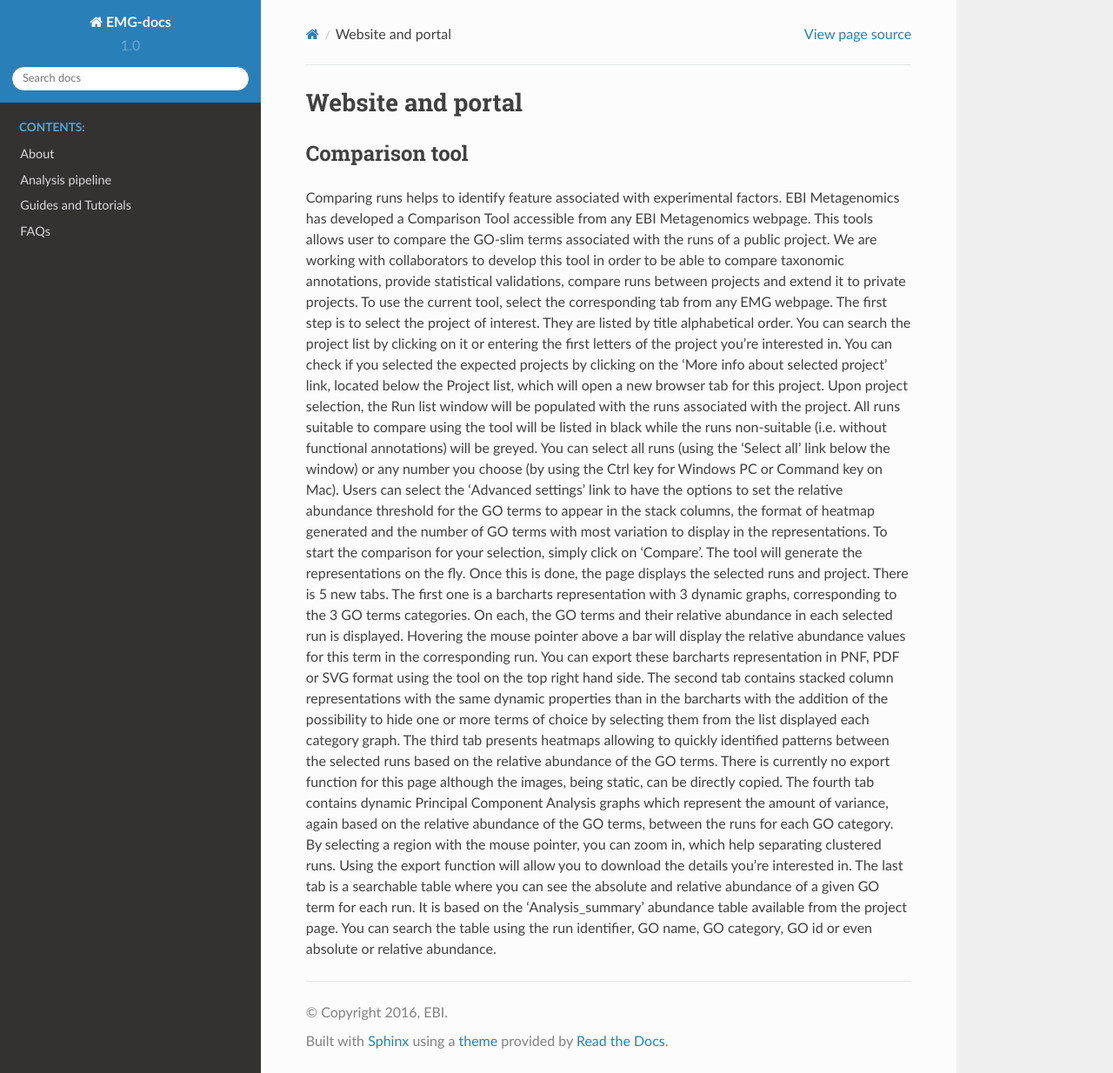
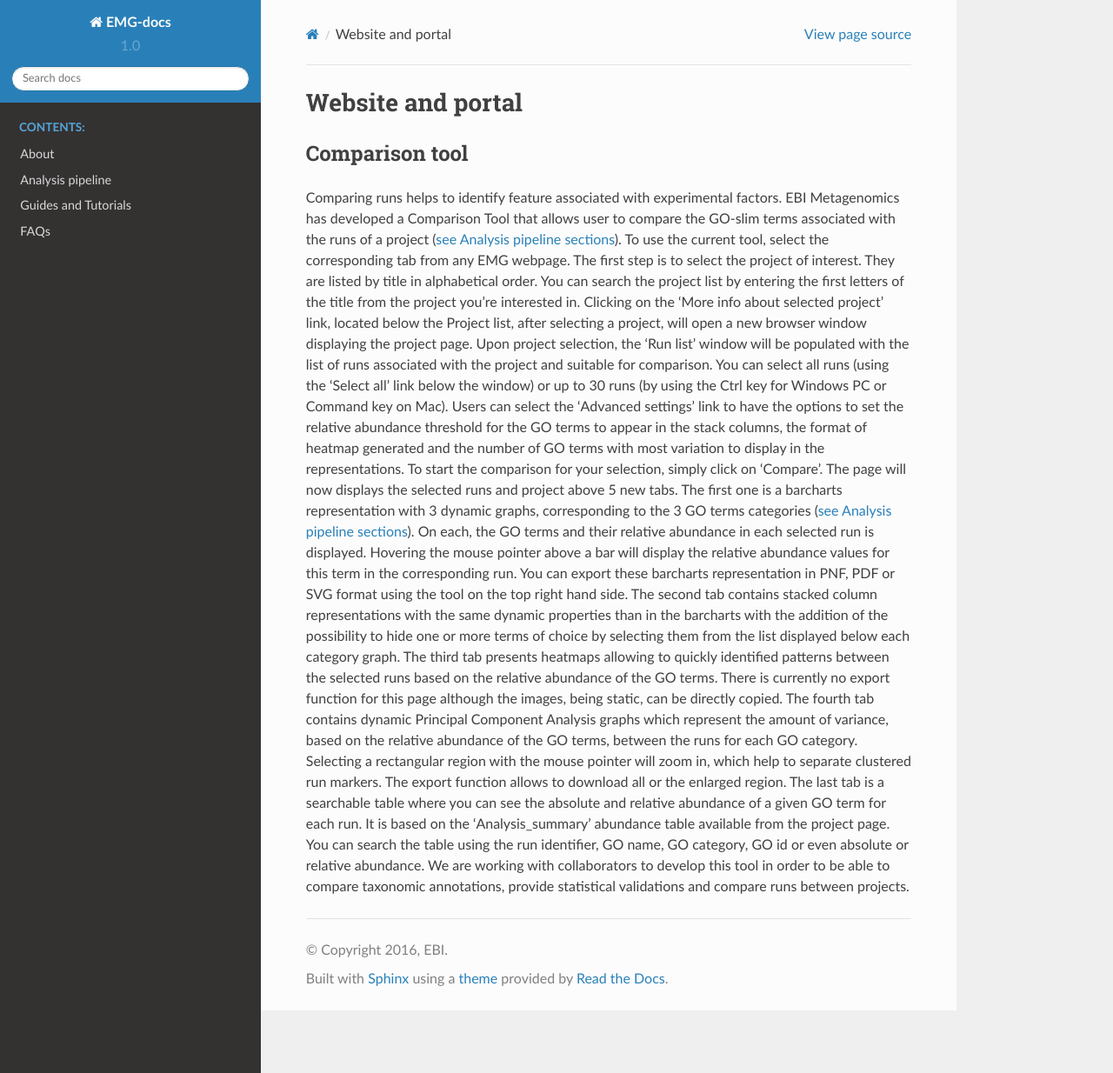
Before and after one commit to EBI-Metagenomics/EMG-docs, a Sphinx documentation site: the page built from docs/portal.rst, in a window 1280 px wide and 1234 px high. Shown: the whole window at 87% size. Built offline with Sphinx 7.4.7 and the Read the Docs theme 2.0.0, drawn with Linux system fonts in a browser that asks for light colours.

Commit message:
Update portal.rst
description of comp tool

```diff
--- a/docs/portal.rst
+++ b/docs/portal.rst
@@ -6,11 +6,12 @@ Website and portal
 ---------------
 Comparison tool
 ---------------
-Comparing runs helps to identify feature associated with experimental factors. EBI Metagenomics has developed a Comparison Tool accessible from any EBI Metagenomics webpage. This tools allows user to compare the GO-slim terms  associated with the runs of a public project. We are working with collaborators to develop this tool in order to be able to compare taxonomic annotations, provide statistical validations, compare runs between projects and extend it to private projects.
-To use the current tool, select the corresponding tab from any EMG webpage. The first step is to select the project of interest. They are listed by title alphabetical order. You can search the project list by clicking on it or entering the first letters of the project you’re interested in. You can check if you selected the expected projects by clicking on the ‘More info about selected project’ link, located below the Project list, which will open a new browser tab for this project.
-Upon project selection, the Run list window will be populated with the runs associated with the project. All runs suitable to compare using the tool will be listed in black while the runs non-suitable (i.e. without functional annotations) will be greyed. You can select all runs (using the ‘Select all’ link below the window) or any number you choose (by using the Ctrl key for Windows PC or Command key on Mac). Users can select the ‘Advanced settings’ link to have the options to set the relative abundance threshold for the GO terms to appear in the stack columns, the format of heatmap generated and the number of GO terms with most variation to display in the representations. To start the comparison for your selection, simply click on ‘Compare’.
-The tool will generate the representations on the fly. Once this is done, the page displays the selected runs and project. There is 5 new tabs. The first one is a barcharts representation with 3 dynamic graphs, corresponding to the 3 GO terms categories. On each, the GO terms and their relative abundance in each selected run is displayed. Hovering the mouse pointer above a bar will display the relative abundance values for this term in the corresponding run. You can export these barcharts representation in PNF, PDF or SVG format using the tool on the top right hand side.
-The second tab contains stacked column representations with the same dynamic properties than in the barcharts with the addition of the possibility to hide one or more terms of choice by selecting them from the list displayed each category graph.
+Comparing runs helps to identify feature associated with experimental factors. EBI Metagenomics has developed a Comparison Tool that allows user to compare the GO-slim terms associated with the runs of a project (:ref:`see Analysis pipeline sections <analysis>`).
+To use the current tool, select the corresponding tab from any EMG webpage. The first step is to select the project of interest. They are listed by title in alphabetical order. You can search the project list by entering the first letters of the title from the project you’re interested in. Clicking on the ‘More info about selected project’ link, located below the Project list, after selecting a project, will open a new browser window displaying the project page.
+Upon project selection, the 'Run list' window will be populated with the list of runs associated with the project and suitable for comparison. You can select all runs (using the ‘Select all’ link below the window) or up to 30 runs (by using the Ctrl key for Windows PC or Command key on Mac). Users can select the ‘Advanced settings’ link to have the options to set the relative abundance threshold for the GO terms to appear in the stack columns, the format of heatmap generated and the number of GO terms with most variation to display in the representations. To start the comparison for your selection, simply click on ‘Compare’.
+The page will now displays the selected runs and project above 5 new tabs. The first one is a barcharts representation with 3 dynamic graphs, corresponding to the 3 GO terms categories (:ref:`see Analysis pipeline sections <analysis>`). On each, the GO terms and their relative abundance in each selected run is displayed. Hovering the mouse pointer above a bar will display the relative abundance values for this term in the corresponding run. You can export these barcharts representation in PNF, PDF or SVG format using the tool on the top right hand side.
+The second tab contains stacked column representations with the same dynamic properties than in the barcharts with the addition of the possibility to hide one or more terms of choice by selecting them from the list displayed below each category graph.
 The third tab presents heatmaps allowing to quickly identified patterns between the selected runs based on the relative abundance of the GO terms. There is currently no export function for this page although the images, being static, can be directly copied.
-The fourth tab contains dynamic Principal Component Analysis graphs which represent the amount of variance, again based on the relative abundance of the GO terms, between the runs for each GO category. By selecting a region with the mouse pointer, you can zoom in, which help separating clustered runs. Using the export function will allow you to download the details you’re interested in.
+The fourth tab contains dynamic Principal Component Analysis graphs which represent the amount of variance, based on the relative abundance of the GO terms, between the runs for each GO category. Selecting a rectangular region with the mouse pointer will zoom in, which help to separate clustered run markers. The export function allows to download all or the enlarged region.
 The last tab is a searchable table where you can see the absolute and relative abundance of a given GO term for each run. It is based on the ‘Analysis_summary’ abundance table available from the project page. You can search the table using the run identifier, GO name, GO category, GO id or even absolute or relative abundance.
+We are working with collaborators to develop this tool in order to be able to compare taxonomic annotations, provide statistical validations and compare runs between projects.
```
